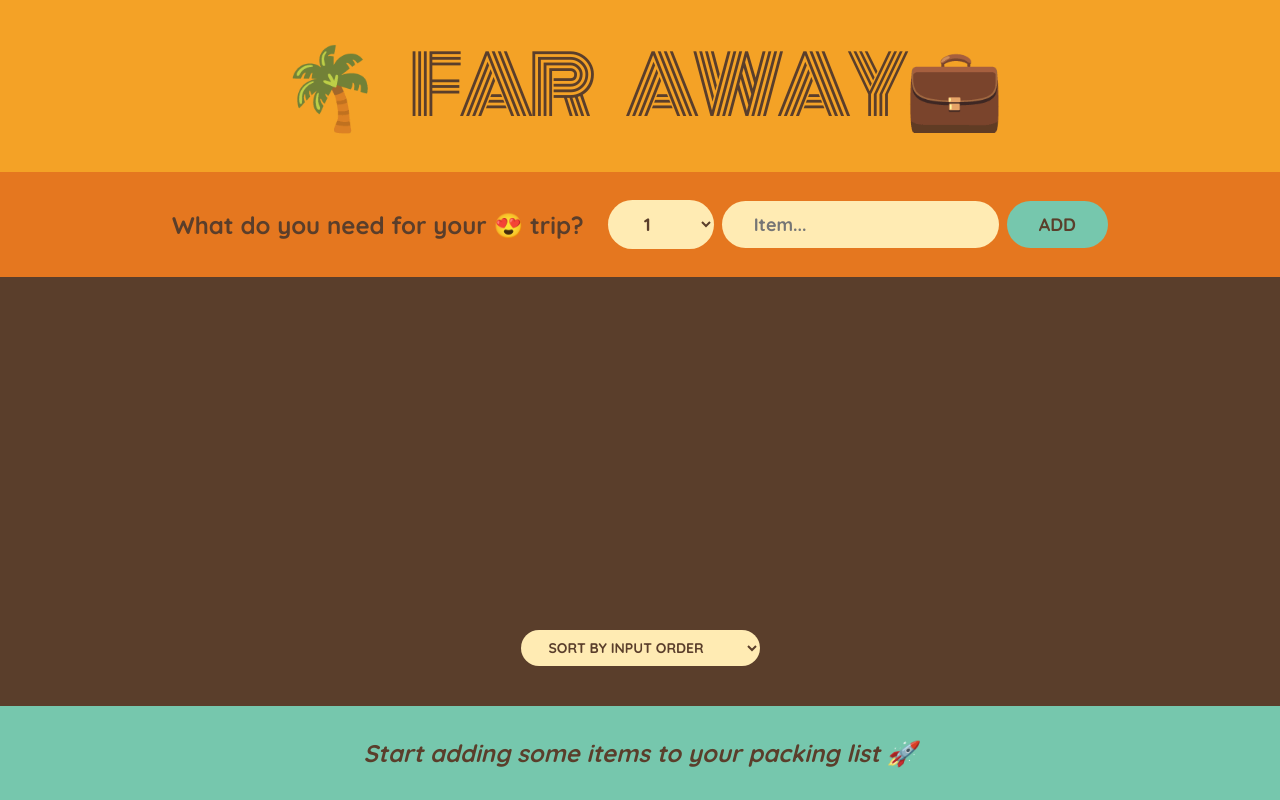
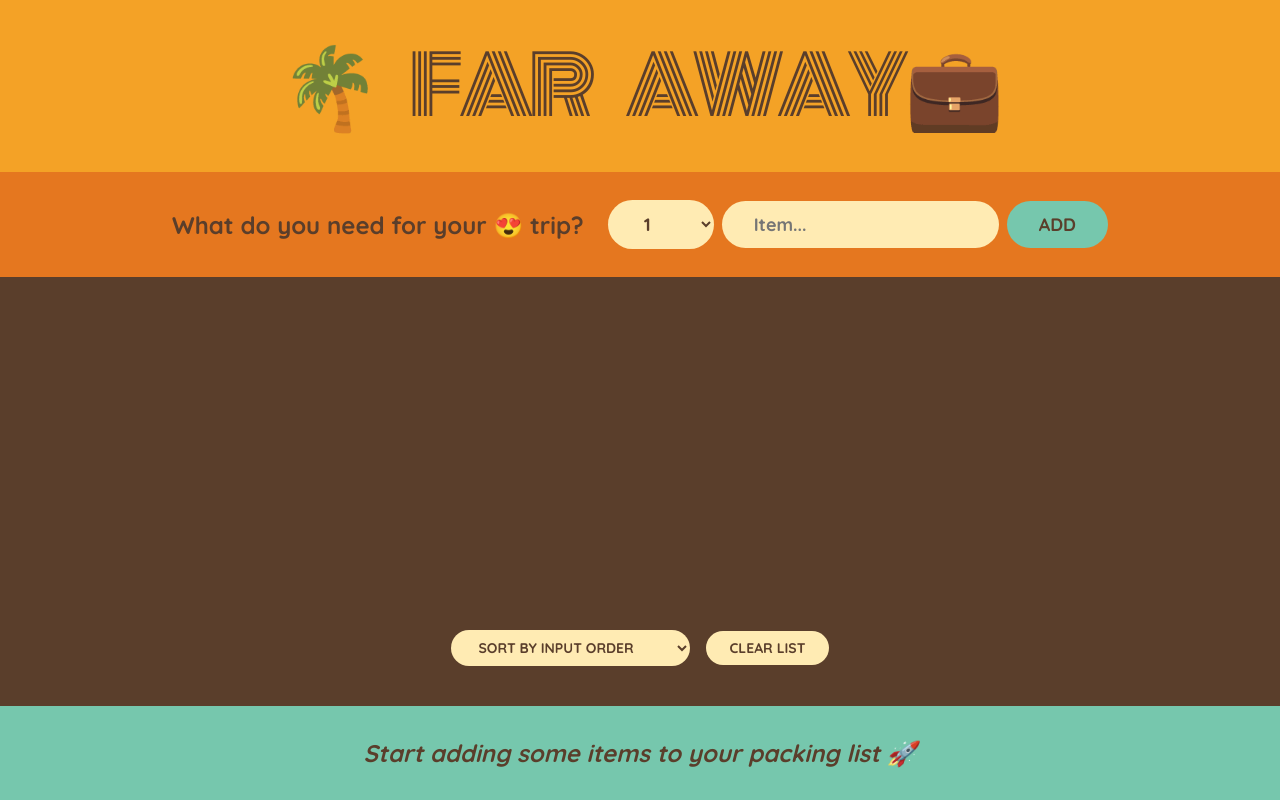
Before and after one commit to RoviK31/Travel_List, a React (Create React App) app: page / in a window 1280 px wide. Built offline with nearby package versions, Linux system fonts and the light colour scheme.

Commit message:
add clear list functionality

```diff
--- a/src/App.js
+++ b/src/App.js
@@ -25,6 +25,10 @@ export default function App() {
     );
   }
 
+  function hanldeClear(){
+    setItems(() => [])
+  }
+
   return (
     <div className="app">
       <Logo />
@@ -33,6 +37,7 @@ export default function App() {
         items={items}
         onDeleteItem={handleDeleteItem}
         onToggleItem={handleToggleItem}
+        hanldeClear={hanldeClear}
       />
       <Stats items={items} />
     </div>
@@ -86,8 +91,10 @@ function Form({ onAddItems }) {
     </form>
   );
 }
-function PackingList({ items, onDeleteItem, onToggleItem }) {
+function PackingList({ items, onDeleteItem, onToggleItem,hanldeClear }) {
   const [sortBy, setSortBy] = useState("input")
+
+
 
   let sortedItems;
   if(sortBy === 'input') sortedItems = items
@@ -115,6 +122,7 @@ function PackingList({ items, onDeleteItem, onToggleItem }) {
           <option value="description">Sort by description</option>
           <option value="packed">Sort by packed status</option>
         </select>
+        <button onClick={hanldeClear}>Clear List</button>
       </div>
     </div>
   );
```
